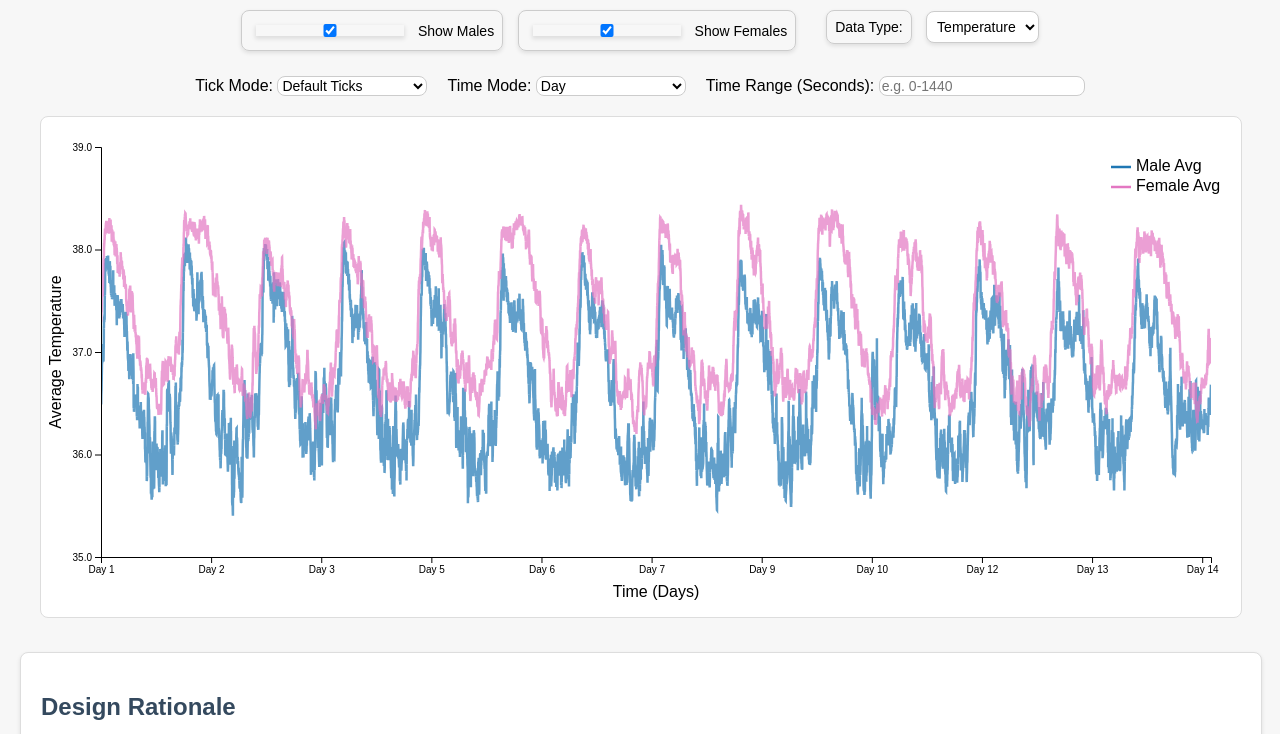
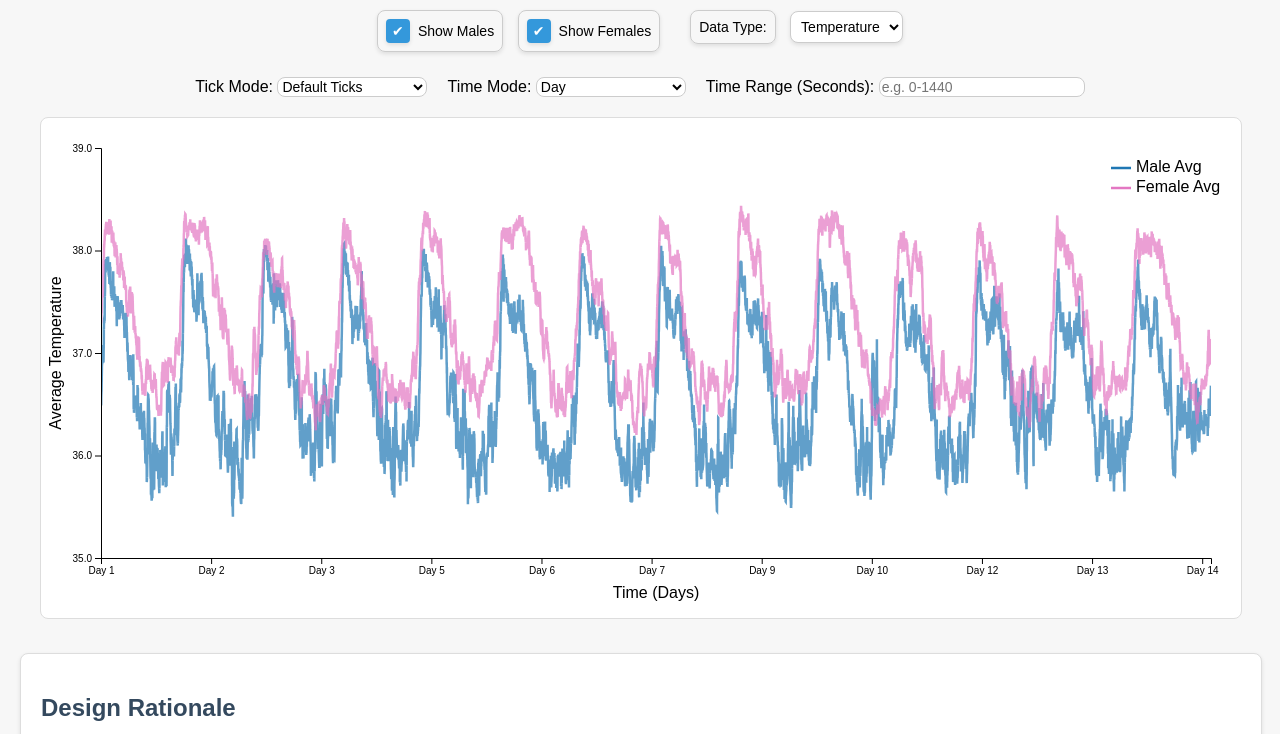
Before and after one commit to RaghavDewangan/InteractiveVis, a plain HTML site: page index.html in a window 1280 px wide. Shown: the part 73-807 px from the top of the page. Drawn offline with nearby package versions, Linux system fonts and the light colour scheme.

Commit message:
checkbox change

```diff
--- a/style.css
+++ b/style.css
@@ -151,3 +151,45 @@ svg {
   margin-bottom: 5px;
   font-size: 1rem;
 }
+
+input[type="checkbox"] {
+  width: 24px; /* Set a fixed width */
+  height: 24px; /* Set a fixed height to make it square */
+  border-radius: 4px; /* Slightly rounded edges */
+  background-color: white;
+  border: 2px solid #ccc;
+  appearance: none; /* Remove default styles */
+  position: relative;
+  transition: all 0.2s ease;
+}
+
+input[type="checkbox"]:checked {
+  background-color: #3498db; /* Blue background when checked */
+  border-color: #3498db; /* Blue border when checked */
+}
+
+input[type="checkbox"]:checked::after {
+  content: "✔"; /* Add check mark when checked */
+  position: absolute;
+  top: 50%;
+  left: 50%;
+  transform: translate(-50%, -50%);
+  color: white;
+  font-size: 14px;
+}
+
+input[type="checkbox"]:focus {
+  outline: none;
+  border-color: #2980b9; /* Highlight on focus */
+}
+
+.controls label {
+  display: inline-flex;
+  align-items: center;
+  gap: 8px;
+  font-size: 14px;
+}
+
+.controls input[type="checkbox"] {
+  margin: 0;
+}
```
